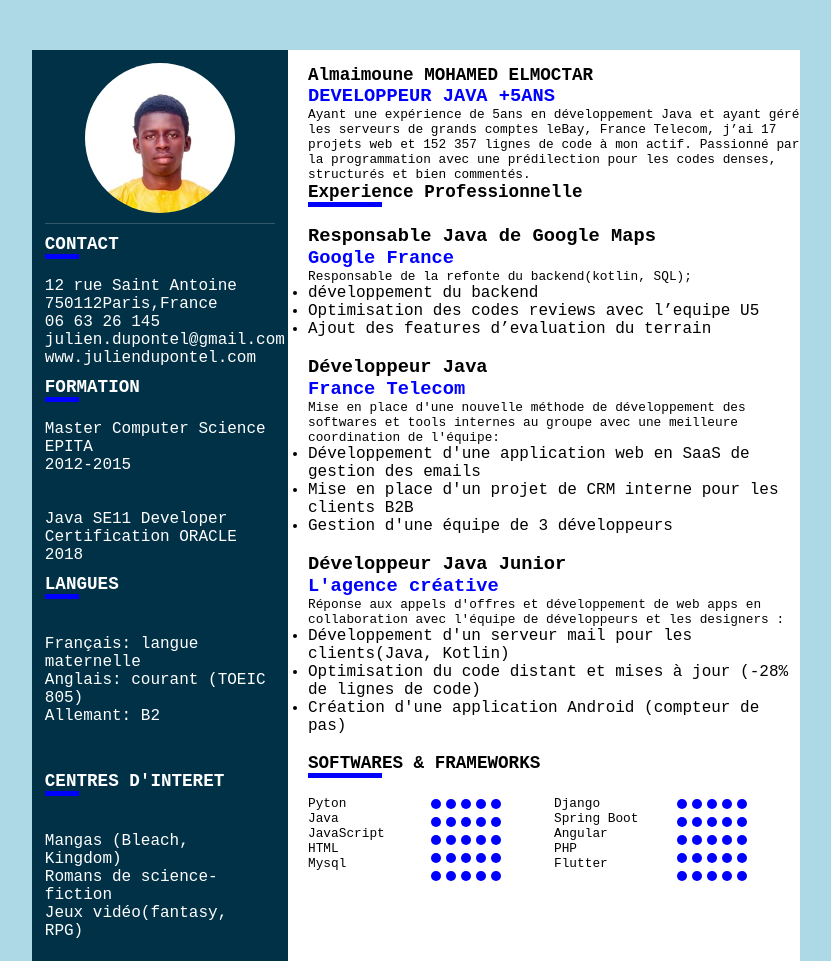
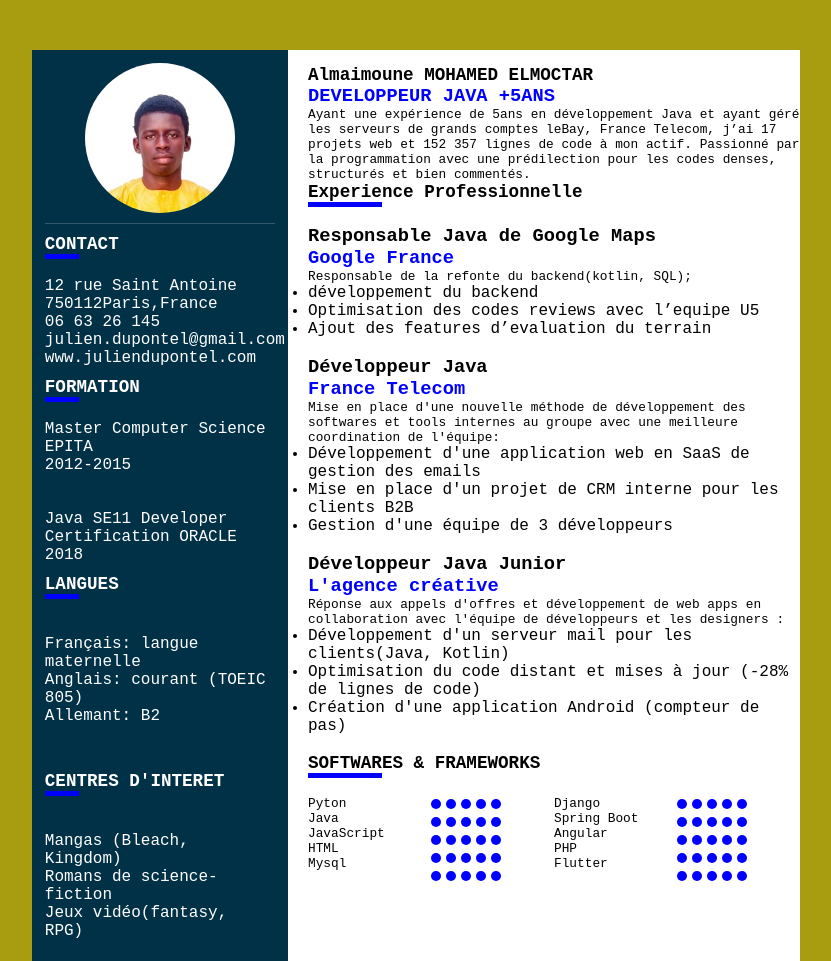
Before and after one commit to tounkara55/resto, a plain HTML site: page index.html in a window 1280 px wide. Shown: the top 961 px of the page, without its empty margins (224-1055 px from the left). Drawn offline with Linux system fonts and the light colour scheme.

Commit message:
couleur du body en jaune

```diff
--- a/style.css
+++ b/style.css
@@ -7,7 +7,7 @@
 }
 
 body {
-    background: lightblue;
+    background: rgb(168, 156, 16);
     display: flex;
     justify-content: center;
     align-items: center;
```
